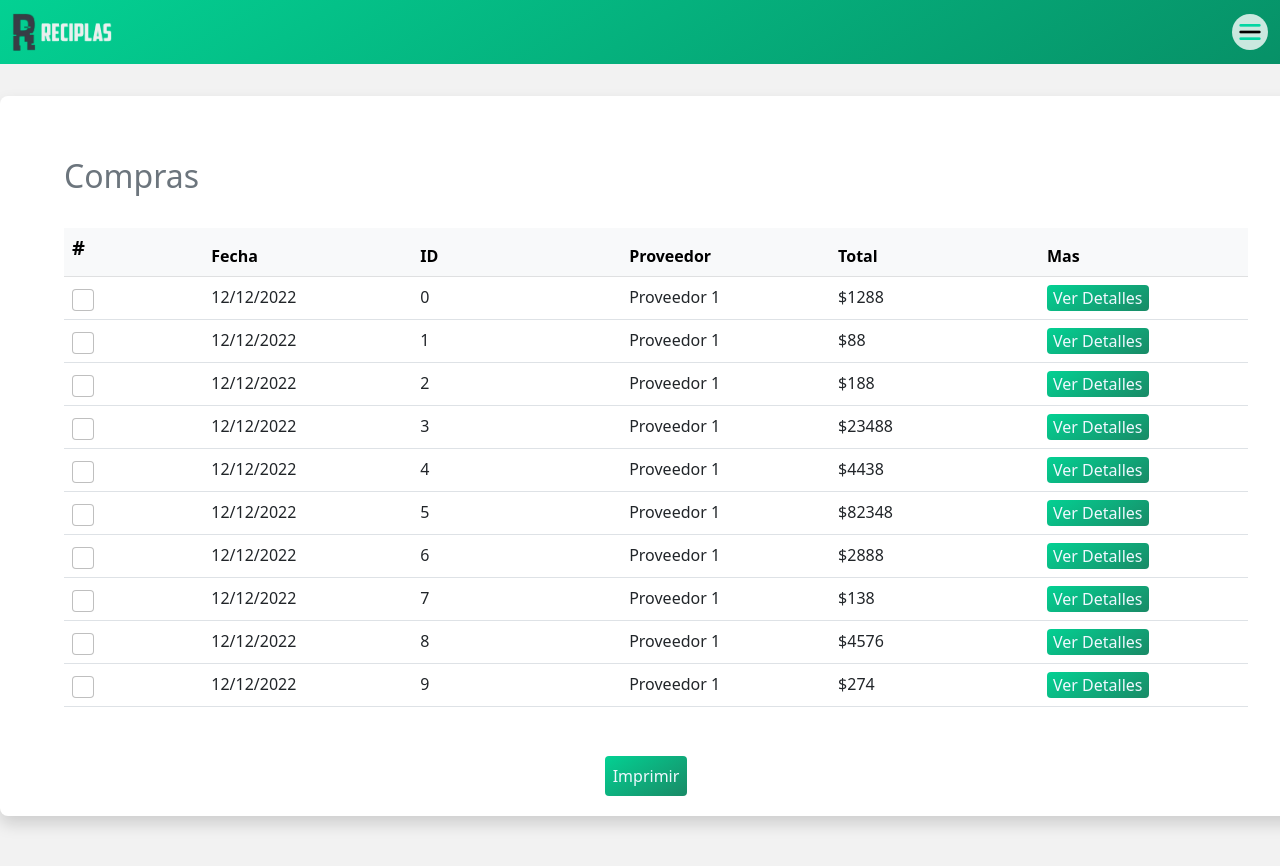
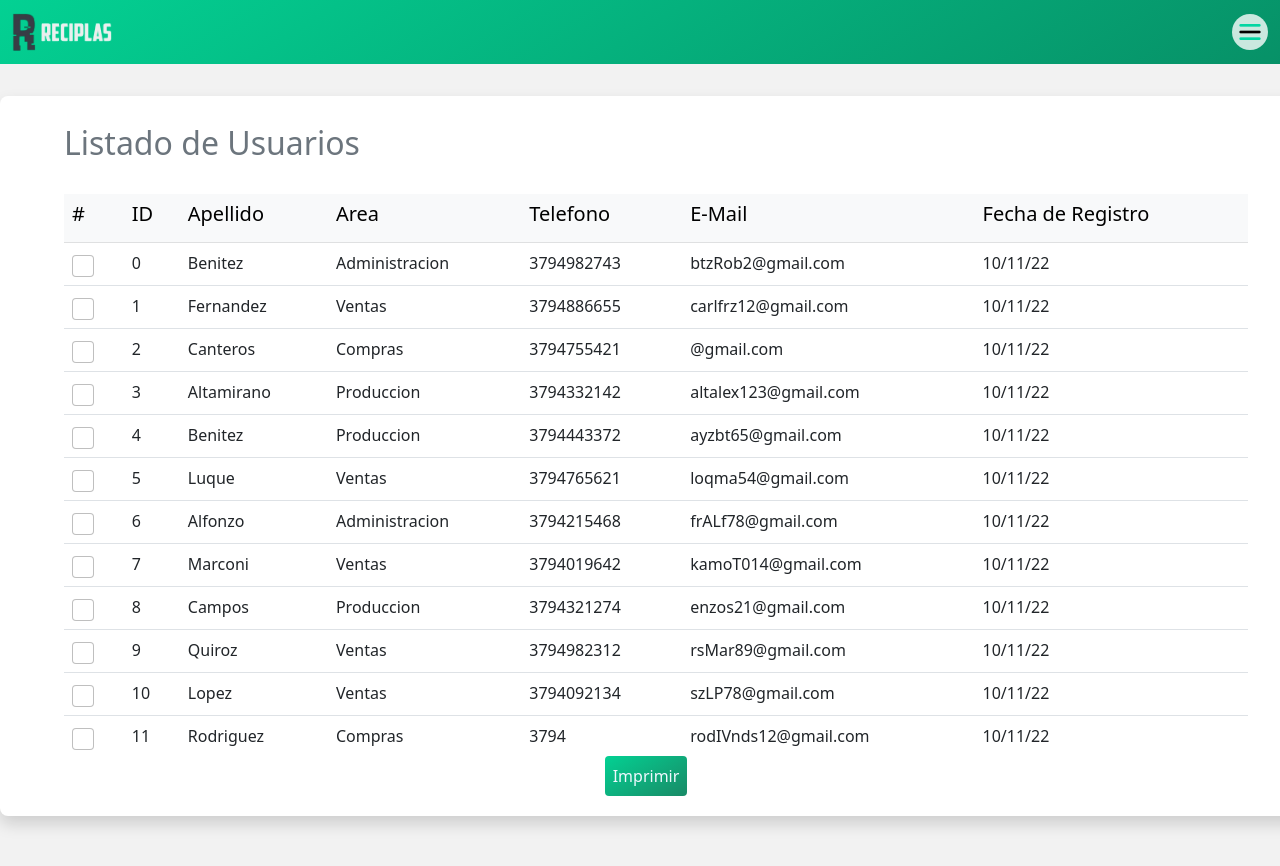
Before and after one commit to sxlena777/react-curso, a React (Create React App) app: page / in a window 1280 px wide. Shown: the top 866 px of the page. Built offline with nearby package versions, Linux system fonts and the light colour scheme.

Commit message:
Agregando el componente ListaUsuarios

```diff
--- a/src/App.js
+++ b/src/App.js
@@ -21,6 +21,7 @@ import ListaVentas from "./components/lista/ventas/ListaVentas";
 import ListaDeudores from "./components/lista/DEUDORES/ListaDeudores";
 import ListaCompras from "./components/lista/COMPRAS/ListaCompras";
 import Usuarios from "./components/usuarios/Usuarios";
+import ListaUsuarios from "./components/lista/usuarios/ListaUsuarios";
 
 const App = () => {
   return (
@@ -28,7 +29,7 @@ const App = () => {
       <div className="gradient__bg padre">
         <Navbar1 />
         <div className="hijo">
-          <ListaCompras />
+          <ListaUsuarios />
         </div>
       </div>
     </div>
--- /dev/null
+++ b/src/components/lista/usuarios/LineaUsuarios.jsx
@@ -0,0 +1,28 @@
+import { BotonCheckBox } from "../botonCheckbox";
+import usuarios from "./usuarios";
+
+
+const LineaUsuarios = () => {
+  return (
+    <>
+      <tbody>
+        {usuarios.map((user) => (
+          <tr>
+
+            <td className="centrado">
+              <BotonCheckBox />
+            </td>
+            <td>{user.id_usuario}</td>
+            <td>{user.apellido_usuario}</td>
+            <td>{user.tipo_usuario}</td>
+            <td>{user.telefono}</td>
+            <td>{user.email}</td>
+            <td>{user.fecha_registro}</td>
+          </tr>
+        ))}
+      </tbody>
+    </>
+  );
+};
+
+export default LineaUsuarios;
--- /dev/null
+++ b/src/components/lista/usuarios/ListaUsuarios.jsx
@@ -0,0 +1,103 @@
+import React from "react";
+import { Imprimir } from "../modalBoton";
+import LineaUsuarios from "./LineaUsuarios";
+
+// falta centrar el T-Head
+
+const ListaUsuarios = () => {
+  return (
+    <>
+      <div
+        style={{
+          display: "grid",
+          placeItems: "center",
+          backgroundColor: "#f2f2f2",
+          paddingTop: "2rem",
+          paddingBottom: "6rem",
+        }}
+      >
+        <div
+          className="rounded-3 shadow "
+          style={{
+            width: "82rem",
+            height: "45rem",
+            display: "grid",
+            placeItems: "center",
+            backgroundColor: "white",
+          }}
+        >
+          <div
+            style={{
+              display: "grid",
+              placeItems: "center",
+            }}
+          >
+            {/* Scroll de la grilla */}
+            <div
+              className="rounded-3 py-5 shadow "
+              class="overflow-auto"
+              style={{
+                width: "80rem",
+                height: "40rem",
+                display: "grid",
+                placeItems: "center",
+                backgroundColor: "white",
+              }}
+            >
+              <table
+                class="table caption-top table-hover "
+                style={{ width: "74rem", placeItems: "center" }}
+              >
+                <caption class="mb-3">
+                  <h2>Listado de Usuarios</h2>
+                </caption>
+
+                <thead class="table-light sticky-top ">
+                  <tr>
+                    {/* Ariano dice:
+                        Fecha, nombre cliente, ventas realizadas,
+                        cantidad, descripción productos, total por productos, total general.
+                    */}
+
+                    <th>
+                      <h5>#</h5>
+                    </th>
+
+                    <th scope="col">
+                      <h5>ID</h5>
+                    </th>
+
+                    <th>
+                      <h5>Apellido</h5>
+                    </th>
+
+                    <th>
+                      <h5>Area</h5>
+                    </th>
+
+                    <th>
+                      <h5>Telefono</h5>
+                    </th>
+
+                    <th>
+                      <h5>E-Mail</h5>
+                    </th>
+
+                    <th>
+                      <h5>Fecha de Registro</h5>
+                    </th>
+                  </tr>
+                </thead>
+                <LineaUsuarios />
+              </table>
+            </div>
+
+            <Imprimir />
+          </div>
+        </div>
+      </div>
+    </>
+  );
+};
+
+export default ListaUsuarios;
--- /dev/null
+++ b/src/components/lista/usuarios/usuarios.js
@@ -0,0 +1,178 @@
+const usuarios = [
+  {
+    id_usuario: "0",
+    nombre_usuario: "Roberto",
+    apellido_usuario: "Benitez",
+    tipo_usuario: "Administracion",
+    telefono: "3794982743",
+    email: "btzRob2@gmail.com",
+    contraseña: "omhgiuo9H7hsj",
+    fecha_registro: "10/11/22",
+  },
+
+  {
+    id_usuario: "1",
+    nombre_usuario: "Carla",
+    apellido_usuario: "Fernandez",
+    tipo_usuario: "Ventas",
+    telefono: "3794886655",
+    email: "carlfrz12@gmail.com",
+    contraseña: "okjbxt74JyBB",
+    fecha_registro: "10/11/22",
+  },
+
+  {
+    id_usuario: "2",
+    nombre_usuario: "Paula",
+    apellido_usuario: "Canteros",
+    tipo_usuario: "Compras",
+    telefono: "3794755421",
+    email: "@gmail.com",
+    contraseña: "CKDikkdy9123lxjx",
+    fecha_registro: "10/11/22",
+  },
+
+  {
+    id_usuario: "3",
+    nombre_usuario: "Alexis",
+    apellido_usuario: "Altamirano",
+    tipo_usuario: "Produccion",
+    telefono: "3794332142",
+    email: "altalex123@gmail.com",
+    contraseña: "uHjSLt72SD66s",
+    fecha_registro: "10/11/22",
+  },
+
+  {
+    id_usuario: "4",
+    nombre_usuario: "Ayelen",
+    apellido_usuario: "Benitez",
+    tipo_usuario: "Produccion",
+    telefono: "3794443372",
+    email: "ayzbt65@gmail.com",
+    contraseña: "azPokgixan76HxS",
+    fecha_registro: "10/11/22",
+  },
+
+  {
+    id_usuario: "5",
+    nombre_usuario: "Maira",
+    apellido_usuario: "Luque",
+    tipo_usuario: "Ventas",
+    telefono: "3794765621",
+    email: "loqma54@gmail.com",
+    contraseña: "uHksk9oqcVs",
+    fecha_registro: "10/11/22",
+  },
+
+  {
+    id_usuario: "6",
+    nombre_usuario: "Francisco",
+    apellido_usuario: "Alfonzo",
+    tipo_usuario: "Administracion",
+    telefono: "3794215468",
+    email: "frALf78@gmail.com",
+    contraseña: "oMnq456Xs0",
+    fecha_registro: "10/11/22",
+  },
+
+  {
+    id_usuario: "7",
+    nombre_usuario: "Fabricio",
+    apellido_usuario: "Marconi",
+    tipo_usuario: "Ventas",
+    telefono: "3794019642",
+    email: "kamoT014@gmail.com",
+    contraseña: "kdXPvX45",
+    fecha_registro: "10/11/22",
+  },
+
+  {
+    id_usuario: "8",
+    nombre_usuario: "Enzo",
+    apellido_usuario: "Campos",
+    tipo_usuario: "Produccion",
+    telefono: "3794321274",
+    email: "enzos21@gmail.com",
+    contraseña: "plapqxs2211",
+    fecha_registro: "10/11/22",
+  },
+
+  {
+    id_usuario: "9",
+    nombre_usuario: "Rodrigo",
+    apellido_usuario: "Quiroz",
+    tipo_usuario: "Ventas",
+    telefono: "3794982312",
+    email: "rsMar89@gmail.com",
+    contraseña: "pwpoe998788ACSy87",
+    fecha_registro: "10/11/22",
+  },
+
+  {
+    id_usuario: "10",
+    nombre_usuario: "Lautaro",
+    apellido_usuario: "Lopez",
+    tipo_usuario: "Ventas",
+    telefono: "3794092134",
+    email: "szLP78@gmail.com",
+    contraseña: "98sSd7F76Sqamx",
+    fecha_registro: "10/11/22",
+  },
+
+  {
+    id_usuario: "11",
+    nombre_usuario: "Ivanna",
+    apellido_usuario: "Rodriguez",
+    tipo_usuario: "Compras",
+    telefono: "3794",
+    email: "rodIVnds12@gmail.com",
+    contraseña: "KsaYY0122UzSU",
+    fecha_registro: "10/11/22",
+  },
+
+  {
+    id_usuario: "12",
+    nombre_usuario: "Ivan",
+    apellido_usuario: "Herrera",
+    tipo_usuario: "Produccion",
+    telefono: "3794090921",
+    email: "@gmail.com",
+    contraseña: "91k29r7HDXS0",
+    fecha_registro: "10/11/22",
+  },
+
+  {
+    id_usuario: "13",
+    nombre_usuario: "Maria",
+    apellido_usuario: "Lopez",
+    tipo_usuario: "Produccion",
+    telefono: "3794828319",
+    email: "mariLp312@gmail.com",
+    contraseña: "psiqnci0192OIISj",
+    fecha_registro: "10/11/22",
+  },
+
+  {
+    id_usuario: "14",
+    nombre_usuario: "Alberto",
+    apellido_usuario: "Martin",
+    tipo_usuario: "Ventas",
+    telefono: "3794384784",
+    email: "aMts@gmail.com",
+    contraseña: "Hkujsi720",
+    fecha_registro: "10/11/22",
+  },
+
+  {
+    id_usuario: "15",
+    nombre_usuario: "Carlos",
+    apellido_usuario: "Almiron",
+    tipo_usuario: "Ventas",
+    telefono: "3794",
+    email: "carlArm@gmail.com",
+    contraseña: "jdi9s9200d",
+    fecha_registro: "10/11/22",
+  },
+];
+export default usuarios;
```
